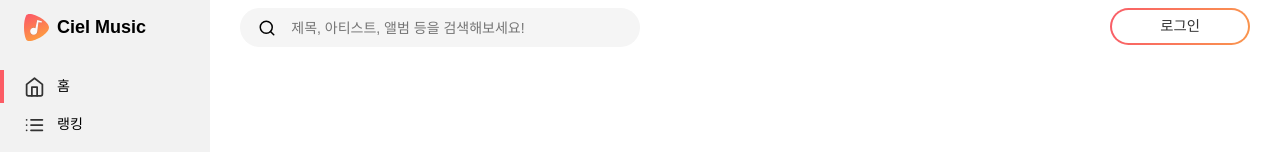
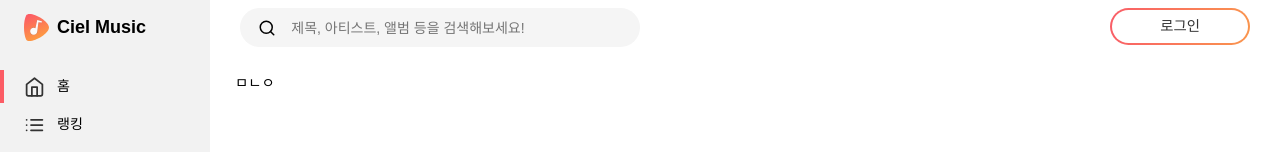
Before and after one commit to splitz-dev/cielmusic-frontend, a Next.js app: page / in a window 1280 px wide. Shown: the top 152 px of the page. Built offline with nearby package versions, Linux system fonts and the light colour scheme; a web font is replaced by a local one.

Commit message:
edit: Container

```diff
--- a/pages/index.tsx
+++ b/pages/index.tsx
@@ -1,7 +1,6 @@
 import React from 'react'
 import Head from 'next/head'
 
-import styled from '@emotion/styled'
 import MainLayout from '../components/Layout/Main'
 import Container from '../components/Container'
 
@@ -12,9 +11,7 @@ const Home: React.FC = () => (
       <link rel="icon" href="/favicon.ico" />
     </Head>
     <MainLayout>
-      <p>
-        <Container></Container>
-      </p>
+      <Container>ㅁㄴㅇ</Container>
     </MainLayout>
   </>
 )
```
